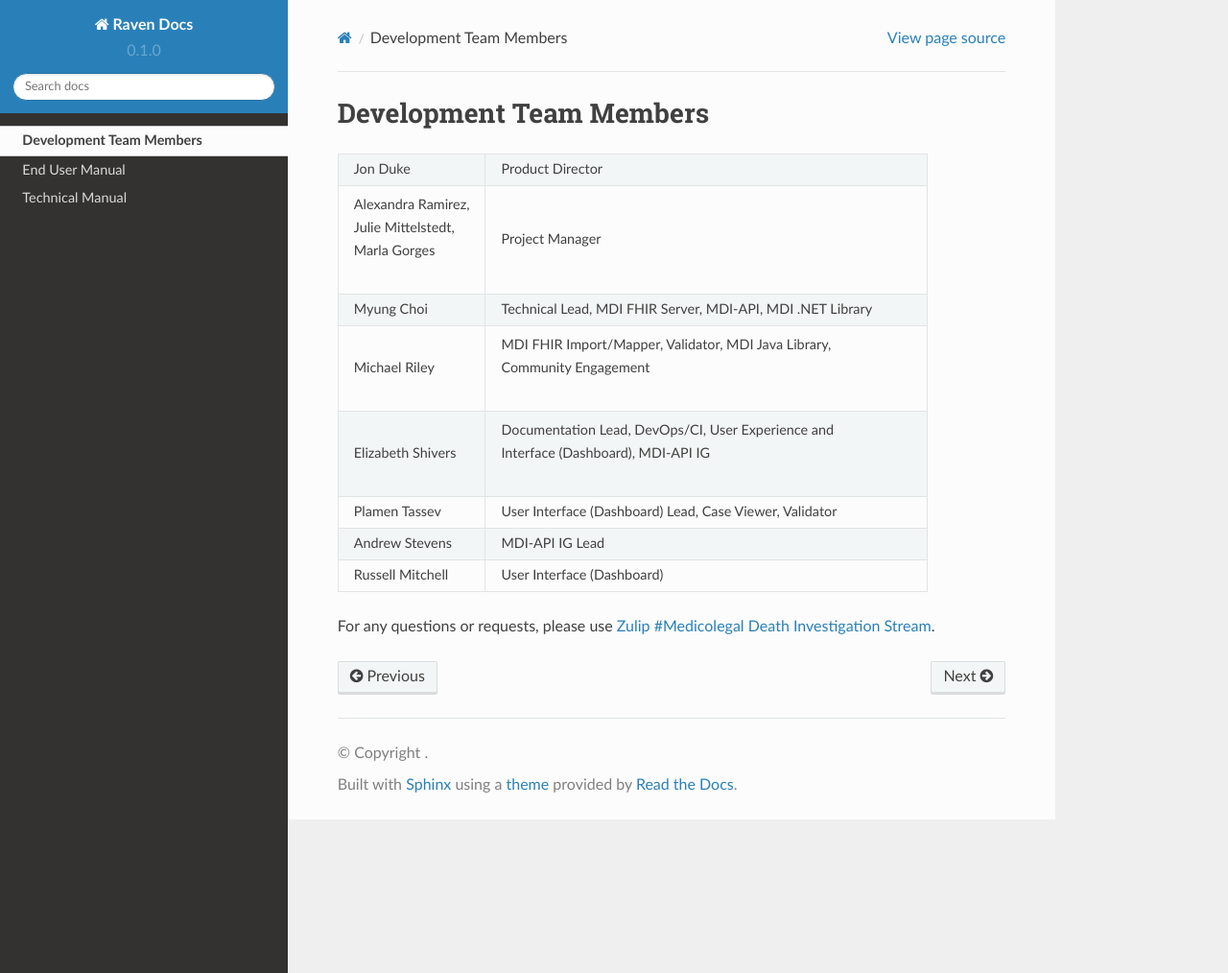
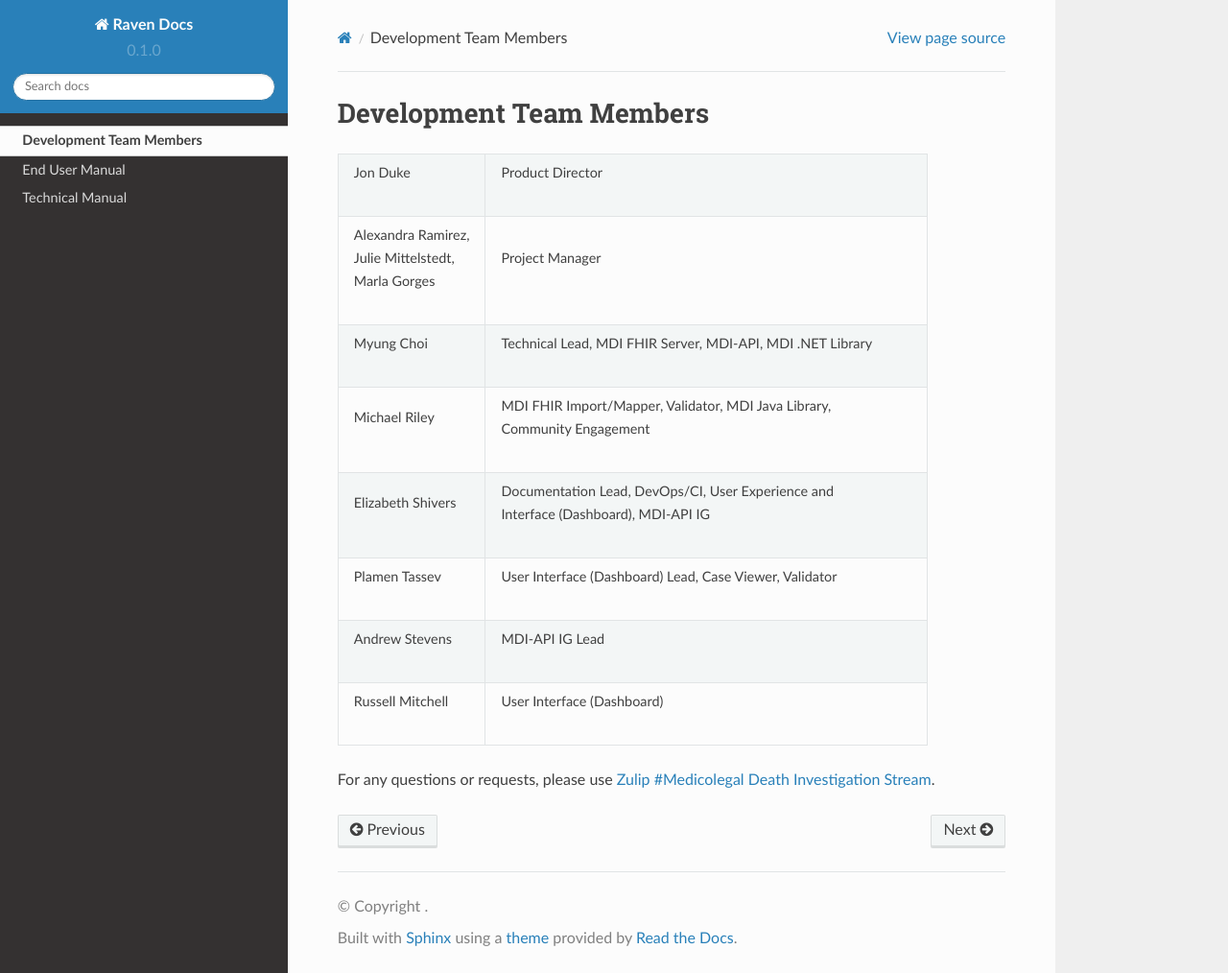
Before and after one commit to MortalityReporting/RavenDocs, a Sphinx documentation site: the page built from docs/source/developmentTeam.rst, in a window 1280 px wide and 1014 px high. Shown: the whole window at 96% size. Built offline with Sphinx 7.4.7 and the Read the Docs theme 2.0.0, drawn with Linux system fonts in a browser that asks for light colours.

```diff
--- a/docs/source/developmentTeam.rst
+++ b/docs/source/developmentTeam.rst
@@ -7,25 +7,25 @@ Development Team Members
    :widths: 25 75
    :header-rows: 0
 
-   * - Jon Duke
-     - Product Director
+   * - | Jon Duke
+     - | Product Director
    * - | Alexandra Ramirez,
        | Julie Mittelstedt,
        | Marla Gorges
-     - Project Manager
-   * - Myung Choi
-     - Technical Lead, MDI FHIR Server, MDI-API, MDI .NET Library
-   * - Michael Riley
+     - | Project Manager
+   * - | Myung Choi
+     - | Technical Lead, MDI FHIR Server, MDI-API, MDI .NET Library
+   * - | Michael Riley
      - | MDI FHIR Import/Mapper, Validator, MDI Java Library,
        | Community Engagement
-   * - Elizabeth Shivers
+   * - | Elizabeth Shivers
      - | Documentation Lead, DevOps/CI, User Experience and
        | Interface (Dashboard), MDI-API IG
-   * - Plamen Tassev
-     - User Interface (Dashboard) Lead, Case Viewer, Validator
-   * - Andrew Stevens
-     - MDI-API IG Lead
-   * - Russell Mitchell
-     - User Interface (Dashboard)
+   * - | Plamen Tassev
+     - | User Interface (Dashboard) Lead, Case Viewer, Validator
+   * - | Andrew Stevens
+     - | MDI-API IG Lead
+   * - | Russell Mitchell
+     - | User Interface (Dashboard)
 
 For any questions or requests, please use `Zulip #Medicolegal Death Investigation Stream <https://chat.fhir.org/#narrow/stream/305799-Medicolegal-Death-Investigation>`_.
```
